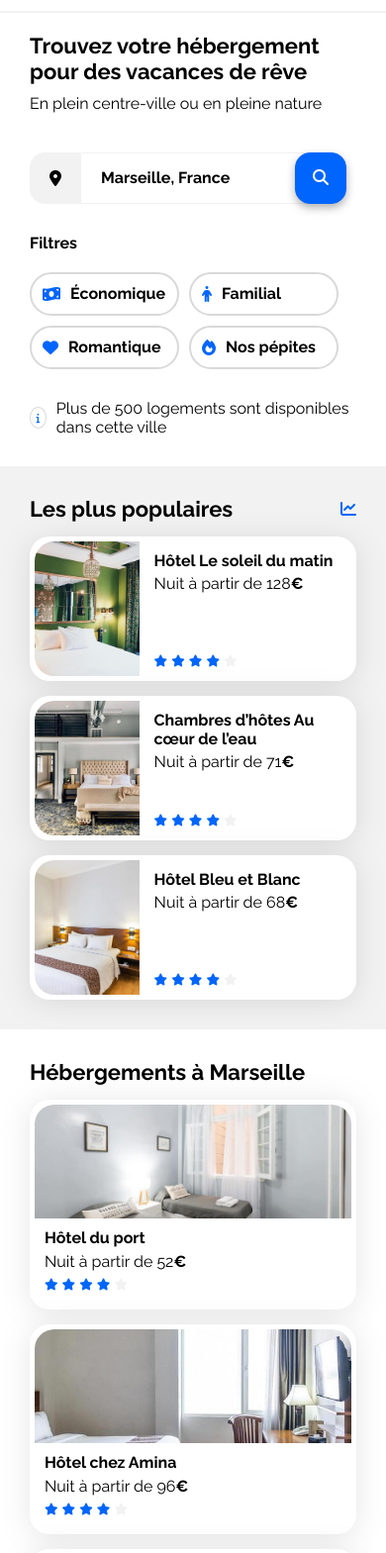
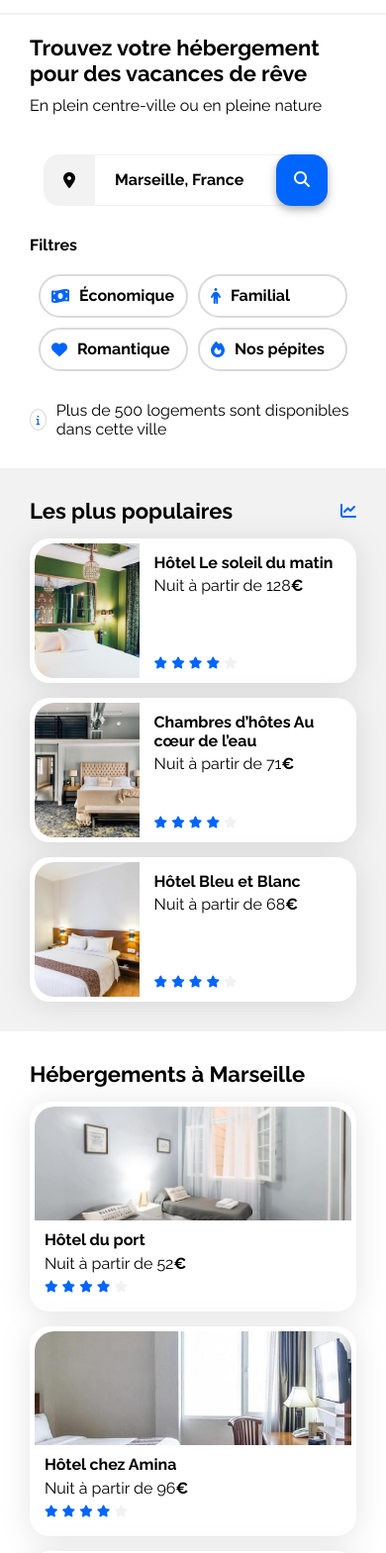
Before and after one commit to Kyubout/P2---Booki, a plain HTML site: page index.html in a window 390 px wide. Shown: the part 102-1671 px from the top of the page at 99% size. Drawn offline with Linux system fonts and the light colour scheme.

Commit message:
Modifications CSS Hébergements et sémantique

```diff
--- a/css/style.css
+++ b/css/style.css
@@ -34,8 +34,13 @@ a {
     text-decoration: none;
 }
 
-.section-title, h1 {
+.section-title,
+h1 {
     font-size: 22px;
+}
+
+ul {
+    list-style-type: none;
 }
 
 .card {
@@ -49,7 +54,8 @@ a {
     object-fit: cover;
 }
 
-.card-title, h3 {
+.card-title,
+h3 {
     font-size: 16px;
 }
 
@@ -79,10 +85,11 @@ header .menu {
 header a {
     padding-top: 15px;
     margin-left: 50px;
+    border-top: 2px solid transparent;
 }
 
 .menu a:hover {
-    border-top: 2px solid var(--main-color);
+    border-color: var(--main-color);
     color: var(--main-color);
 }
 
@@ -128,6 +135,7 @@ label {
     color: black;
     font-size: 16px;
     font-weight: bold;
+    width: 100%;
 }
 
 #location::placeholder {
@@ -210,6 +218,10 @@ form {
     gap: 20px;
 }
 
+.filters-section h2 {
+    font-size: 16px;
+}
+
 .filters {
     display: flex;
     flex-wrap: wrap;
@@ -220,7 +232,7 @@ form {
     display: flex;
     align-items: center;
     border: 2px var(--filter-border-color) solid;
-    border-radius: 25px ;
+    border-radius: 25px;
     height: 30px;
     padding: 5px;
 }
@@ -260,7 +272,7 @@ form {
     flex-direction: column;
 }
 
-.hebergements-cards{
+.hebergements-cards {
     display: flex;
     flex-direction: row;
     justify-content: space-around;
@@ -270,11 +282,11 @@ form {
 }
 
 .hebergements-cards a {
-    width: 30%;
+    width: calc((100% - 60px) / 3);
 }
 
 .hebergements-cards .card {
-    display:flex;
+    display: flex;
     flex-direction: column;
     height: 100%;
     box-sizing: border-box;
@@ -293,6 +305,13 @@ form {
     display: flex;
     flex-direction: column;
     justify-content: space-between;
+    gap: 5px;
+    height: calc(100% - 135px);
+}
+
+.hebergements-cards .card-txt {
+    display: flex;
+    flex-direction: column;
     gap: 5px;
 }
 
@@ -433,14 +452,6 @@ footer li {
     }
 }
 
-/* Medium devices (tablets, between 1025px and 1116px)
-Pour une meilleure transition et un meilleur responsive*/
-@media (min-width: 1025px) and (max-width: 1116px) {
-    .hebergements-cards a {
-        width: 47%;
-    }
-}
-
 /* Small devices (phones, less than 768px) */
 @media (max-width: 767.98px) {
     /* ... */
@@ -477,12 +488,25 @@ Pour une meilleure transition et un meilleur responsive*/
         color: var(--main-color);
     }
 
+
+    form {
+        justify-content: center;
+    }
+
+    .form-text{
+        width: 60%;
+    }
+
     .form-button {
         display: none;
     }
 
     .form-button-icon {
         display: flex;
+    }
+
+    .filters {
+        justify-content: center;
     }
 
     .filter-button {
--- a/index.html
+++ b/index.html
@@ -28,28 +28,29 @@
 
         <main>
             <div class="intro">
-            <div class="title">
+                <hgroup class="title">
                     <h1>Trouvez votre hébergement pour des vacances de rêve</h1>
                     <p>En plein centre-ville ou en pleine nature</p>
-            </div>
+                </hgroup>
 
-            <form method="get" action="">
+                <form>
                     <div class="form-label">
                         <label for="location"><i class="fa-solid fa-location-dot" aria-hidden="true"></i></label>
                     </div>
                     <div class="form-text">
-                    <input type="text" name="location" id="location" placeholder="Marseille, France">
+                        <input type="search" name="location" id="location" placeholder="Marseille, France">
                     </div>
                     <div class="form-button">
                         <input class="rechercher" type="submit" value="Rechercher">
                     </div>
                     <div class="form-button-icon">
-                    <button class="rechercher-icon" type="submit"> <i class="fa-solid fa-magnifying-glass" aria-hidden="true"></i> </button>
+                        <button class="rechercher-icon" type="submit"> <i class="fa-solid fa-magnifying-glass"
+                                aria-hidden="true"></i> </button>
                     </div>
                 </form>
 
-            <div class="filters-section">
-                <h3>Filtres</h3>
+                <section class="filters-section">
+                    <h2>Filtres</h2>
                     <div class="filters">
                         <div class="filter-button">
                             <i class="fa-solid fa-money-bill-wave" aria-hidden="true"></i>
@@ -68,7 +69,7 @@
                             <p>Nos pépites</p>
                         </div>
                     </div>
-            </div>
+                </section>
 
                 <div class="info">
                     <i class="fa-solid fa-info" aria-hidden="true"></i>
@@ -86,8 +87,10 @@
                             <article class="card">
                                 <img src="images/hebergements/fred-kleber.jpg" alt="Image de la chambre d'hôtel montrant deux lits simples">
                                 <div class="card-content">
+                                    <hgroup class="card-txt">
                                         <h3 class="card-title">Hôtel du port</h3>
                                         <p class="card-subtitle">Nuit à partir de 52<span class="euro">€</span></p>
+                                    </hgroup>
                                     <div class="card-rating">
                                         <i class="fa-xs fa-solid fa-star" aria-hidden="true"></i>
                                         <i class="fa-xs fa-solid fa-star" aria-hidden="true"></i>
@@ -101,10 +104,13 @@
                         </a>
                         <a href="#">
                             <article class="card">
-                                <img src="images/hebergements/febrian-zakaria.jpg" alt="Image de la chambre d'hôtel montrant deux lits simples">
+                                <img src="images/hebergements/febrian-zakaria.jpg"
+                                    alt="Image de la chambre d'hôtel montrant deux lits simples">
                                 <div class="card-content">
+                                    <hgroup class="card-txt">
                                         <h3 class="card-title">Hôtel chez Amina</h3>
                                         <p class="card-subtitle">Nuit à partir de 96<span class="euro">€</span></p>
+                                    </hgroup>
                                     <div class="card-rating">
                                         <i class="fa-xs fa-solid fa-star" aria-hidden="true"></i>
                                         <i class="fa-xs fa-solid fa-star" aria-hidden="true"></i>
@@ -118,10 +124,13 @@
                         </a>
                         <a href="#">
                             <article class="card">
-                                <img src="images/hebergements/reisetopia.jpg" alt="Image de la chambre d'hôtel montrant un lit">
+                                <img src="images/hebergements/reisetopia.jpg"
+                                    alt="Image de la chambre d'hôtel montrant un lit">
                                 <div class="card-content">
+                                    <hgroup class="card-txt">
                                         <h3 class="card-title">Hôtel Les mouettes</h3>
                                         <p class="card-subtitle">Nuit à partir de 76<span class="euro">€</span></p>
+                                    </hgroup>
                                     <div class="card-rating">
                                         <i class="fa-xs fa-solid fa-star" aria-hidden="true"></i>
                                         <i class="fa-xs fa-solid fa-star" aria-hidden="true"></i>
@@ -135,10 +144,13 @@
                         </a>
                         <a href="#">
                             <article class="card">
-                                <img src="images/hebergements/annie-spratt.jpg" alt="Image de la chambre d'hôtel montrant un lit">
+                                <img src="images/hebergements/annie-spratt.jpg"
+                                    alt="Image de la chambre d'hôtel montrant un lit">
                                 <div class="card-content">
+                                    <hgroup class="card-txt">
                                         <h3 class="card-title">Hôtel de la mer</h3>
                                         <p class="card-subtitle">Nuit à partir de 46<span class="euro">€</span></p>
+                                    </hgroup>
                                     <div class="card-rating">
                                         <i class="fa-xs fa-solid fa-star" aria-hidden="true"></i>
                                         <i class="fa-xs fa-solid fa-star" aria-hidden="true"></i>
@@ -152,10 +164,13 @@
                         </a>
                         <a href="#">
                             <article class="card">
-                                <img src="images/hebergements/marcus-loke.jpg" alt="Image de la chambre d'auberge montrant deux lits superposés">
+                                <img src="images/hebergements/marcus-loke.jpg"
+                                    alt="Image de la chambre d'auberge montrant deux lits superposés">
                                 <div class="card-content">
+                                    <hgroup class="card-txt">
                                         <h3 class="card-title">Auberge de la Canebière</h3>
                                         <p class="card-subtitle">Nuit à partir de 25<span class="euro">€</span></p>
+                                    </hgroup>
                                     <div class="card-rating">
                                         <i class="fa-xs fa-solid fa-star" aria-hidden="true"></i>
                                         <i class="fa-xs fa-solid fa-star" aria-hidden="true"></i>
@@ -169,10 +184,13 @@
                         </a>
                         <a href="#">
                             <article class="card">
-                                <img src="images/hebergements/nicate-lee.jpg" alt="Image de la chambre d'auberge montrant quatre lits superposés">
+                                <img src="images/hebergements/nicate-lee.jpg"
+                                    alt="Image de la chambre d'auberge montrant quatre lits superposés">
                                 <div class="card-content">
+                                    <hgroup class="card-txt">
                                         <h3 class="card-title">Auberge Le Panier</h3>
                                         <p class="card-subtitle">Nuit à partir de 23<span class="euro">€</span></p>
+                                    </hgroup>
                                     <div class="card-rating">
                                         <i class="fa-xs fa-solid fa-star" aria-hidden="true"></i>
                                         <i class="fa-xs fa-solid fa-star" aria-hidden="true"></i>
@@ -199,12 +217,13 @@
                     <div class="populaires-cards">
                         <a href="#">
                             <article class="card">
-                                <img src="./images/hebergements/emile-guillemot.jpg" alt="Image de la chambre d'hôtel montrant un lit">
+                                <img src="./images/hebergements/emile-guillemot.jpg"
+                                    alt="Image de la chambre d'hôtel montrant un lit">
                                 <div class="card-content">
-                                    <div class="card-txt">
+                                    <hgroup class="card-txt">
                                         <h3 class="card-title">Hôtel Le soleil du matin</h3>
                                         <p class="card-subtitle">Nuit à partir de 128<span class="euro">€</span></p>
-                                    </div>
+                                    </hgroup>
                                     <div class="card-rating">
                                         <i class="fa-xs fa-solid fa-star" aria-hidden="true"></i>
                                         <i class="fa-xs fa-solid fa-star" aria-hidden="true"></i>
@@ -218,12 +237,13 @@
                         </a>
                         <a href="#">
                             <article class="card">
-                                <img src="./images/hebergements/aw-creative.jpg" alt="Image de la chambre d'hôtes montrant un lit">
+                                <img src="./images/hebergements/aw-creative.jpg"
+                                    alt="Image de la chambre d'hôtes montrant un lit">
                                 <div class="card-content">
-                                    <div class="card-txt">
+                                    <hgroup class="card-txt">
                                         <h3 class="card-title">Chambres d’hôtes Au cœur de l’eau</h3>
                                         <p class="card-subtitle">Nuit à partir de 71<span class="euro">€</span></p>
-                                    </div>
+                                    </hgroup>
                                     <div class="card-rating">
                                         <i class="fa-xs fa-solid fa-star" aria-hidden="true"></i>
                                         <i class="fa-xs fa-solid fa-star" aria-hidden="true"></i>
@@ -237,12 +257,13 @@
                         </a>
                         <a href="#">
                             <article class="card">
-                                <img src="./images/hebergements/febrian-zakaria2.jpg" alt="Image de la chambre d'hôtel montrant un lit">
+                                <img src="./images/hebergements/febrian-zakaria2.jpg"
+                                    alt="Image de la chambre d'hôtel montrant un lit">
                                 <div class="card-content">
-                                    <div class="card-txt">
+                                    <hgroup class="card-txt">
                                         <h3 class="card-title">Hôtel Bleu et Blanc</h3>
                                         <p class="card-subtitle">Nuit à partir de 68<span class="euro">€</span></p>
-                                    </div>
+                                    </hgroup>
                                     <div class="card-rating">
                                         <i class="fa-xs fa-solid fa-star" aria-hidden="true"></i>
                                         <i class="fa-xs fa-solid fa-star" aria-hidden="true"></i>
@@ -263,7 +284,8 @@
                 <div class="activites-cards">
                     <a href="#">
                         <article class="card">
-                            <img src="images/activites/reno-laithienne.jpg" alt="Photographie d'une vue sur le Vieux-Port">
+                            <img src="images/activites/reno-laithienne.jpg"
+                                alt="Photographie d'une vue sur le Vieux-Port">
                             <div class="card-content">
                                 <h3 class="card-title">Vieux-Port</h3>
                             </div>
@@ -279,7 +301,8 @@
                     </a>
                     <a href="#">
                         <article class="card">
-                            <img src="images/activites/kilyan-sockalingum.jpg" alt="Photographie du Parc national des Calanques">
+                            <img src="images/activites/kilyan-sockalingum.jpg"
+                                alt="Photographie du Parc national des Calanques">
                             <div class="card-content">
                                 <h3 class="card-title">Parc national des Calanques</h3>
                             </div>
@@ -300,7 +323,7 @@
         <footer>
             <div class="footer-box">
                 <h3 class="footer-title">À propos</h3>
-                <ul style="list-style-type: none;">
+                <ul>
                     <li>Fonctionnement du site</li>
                     <li>Conditions générales</li>
                     <li>Données et confidentialité</li>
@@ -308,14 +331,14 @@
             </div>
             <div class="footer-box">
                 <h3 class="footer-title">Nos hébergements</h3>
-                <ul style="list-style-type: none;">
+                <ul>
                     <li>Charte qualité</li>
                     <li>Proposer votre hôtel</li>
                 </ul>
             </div>
             <div class="footer-box">
                 <h3 class="footer-title">Assistance</h3>
-                <ul style="list-style-type: none;">
+                <ul>
                     <li>Centre d'aide</li>
                     <li>Nous contacter</li>
                 </ul>
@@ -323,4 +346,5 @@
         </footer>
     </div>
 </body>
+
 </html>
```
Lines whose indentation alone changed are shown as unchanged.
